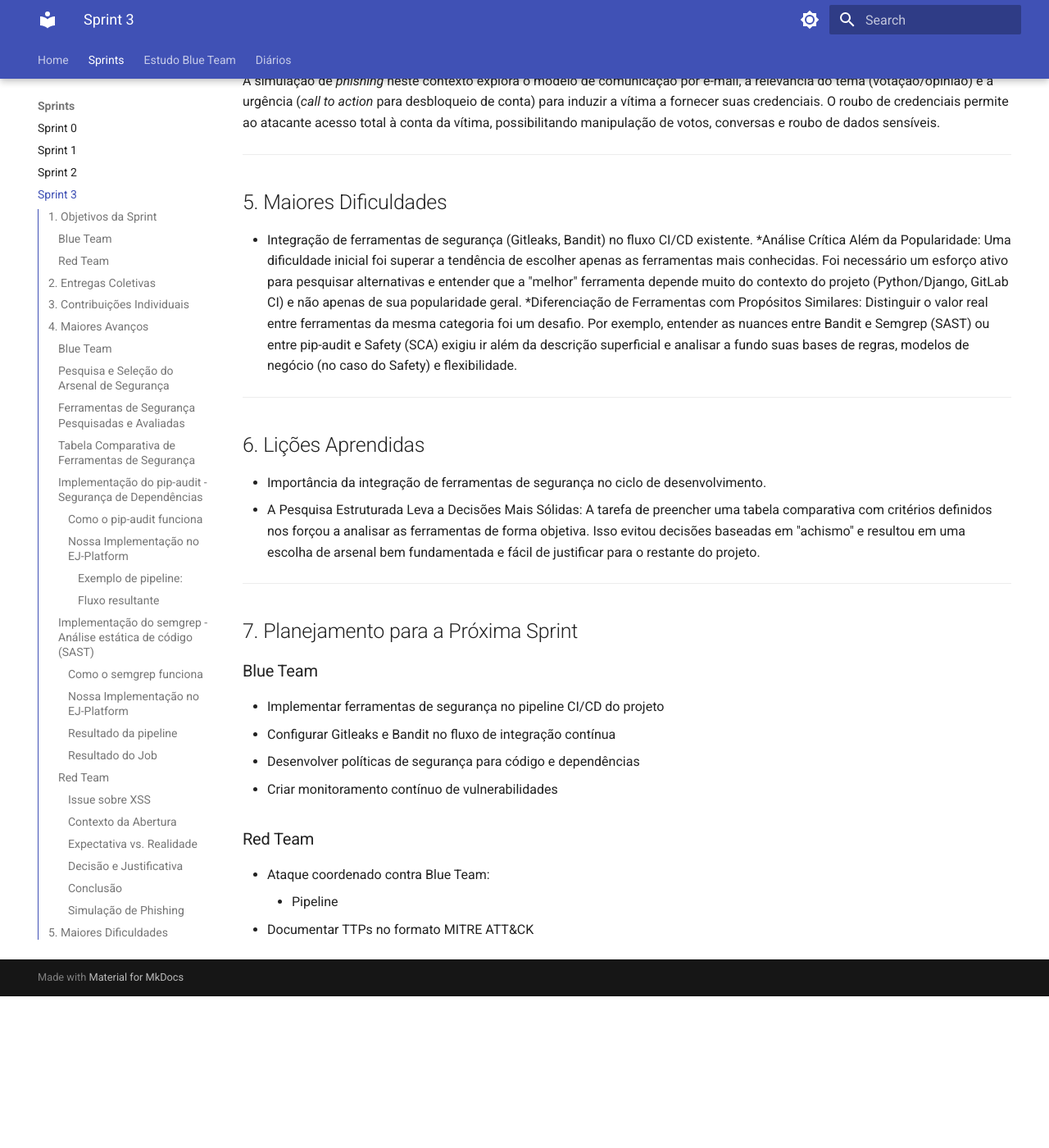
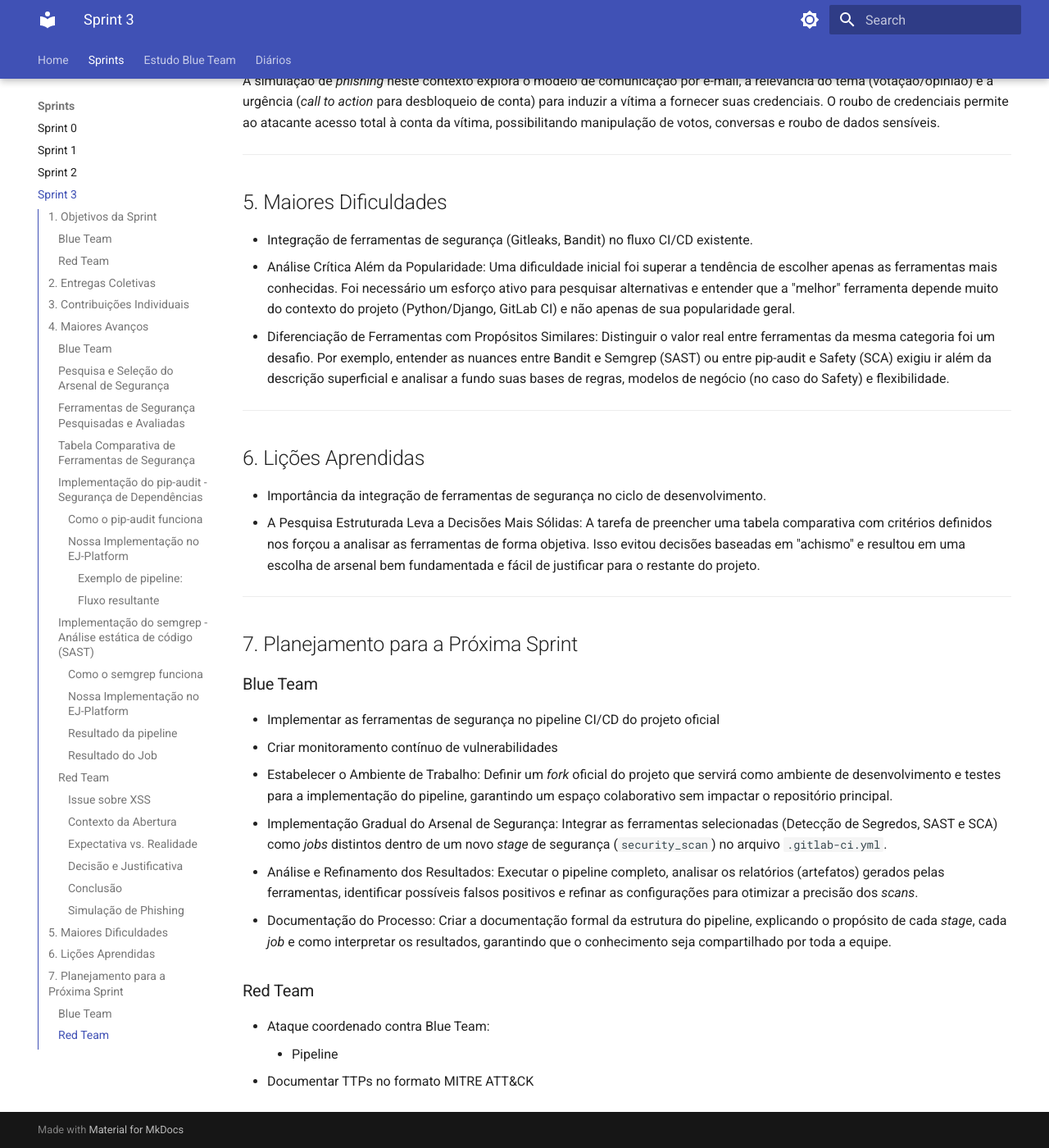
Before and after one commit to unbyytes/GCES, an MkDocs documentation site: the page built from docs/sprints/3.md, in a window 1280 px wide and 1400 px high, scrolled down 10156 px. Shown: the whole window at 82% size. Built offline with MkDocs 1.6.1 and Material for MkDocs 9.7.7, drawn with Linux system fonts in a browser that asks for light colours; before the commit the page ends 11371 px from its top, so only the background shows below that.

Commit message:
doc: Colocando as próximas sprints do blue team

```diff
--- a/docs/sprints/3.md
+++ b/docs/sprints/3.md
@@ -287,8 +287,8 @@
 ## 5. Maiores Dificuldades
 
 * Integração de ferramentas de segurança (Gitleaks, Bandit) no fluxo CI/CD existente.
-*Análise Crítica Além da Popularidade: Uma dificuldade inicial foi superar a tendência de escolher apenas as ferramentas mais conhecidas. Foi necessário um esforço ativo para pesquisar alternativas e entender que a "melhor" ferramenta depende muito do contexto do projeto (Python/Django, GitLab CI) e não apenas de sua popularidade geral.
-*Diferenciação de Ferramentas com Propósitos Similares: Distinguir o valor real entre ferramentas da mesma categoria foi um desafio. Por exemplo, entender as nuances entre Bandit e Semgrep (SAST) ou entre pip-audit e Safety (SCA) exigiu ir além da descrição superficial e analisar a fundo suas bases de regras, modelos de negócio (no caso do Safety) e flexibilidade.
+* Análise Crítica Além da Popularidade: Uma dificuldade inicial foi superar a tendência de escolher apenas as ferramentas mais conhecidas. Foi necessário um esforço ativo para pesquisar alternativas e entender que a "melhor" ferramenta depende muito do contexto do projeto (Python/Django, GitLab CI) e não apenas de sua popularidade geral.
+* Diferenciação de Ferramentas com Propósitos Similares: Distinguir o valor real entre ferramentas da mesma categoria foi um desafio. Por exemplo, entender as nuances entre Bandit e Semgrep (SAST) ou entre pip-audit e Safety (SCA) exigiu ir além da descrição superficial e analisar a fundo suas bases de regras, modelos de negócio (no caso do Safety) e flexibilidade.
 
 ---
 
@@ -302,10 +302,12 @@
 
 ### Blue Team
 
-* Implementar ferramentas de segurança no pipeline CI/CD do projeto
-* Configurar Gitleaks e Bandit no fluxo de integração contínua
-* Desenvolver políticas de segurança para código e dependências
+* Implementar as ferramentas de segurança no pipeline CI/CD do projeto oficial
 * Criar monitoramento contínuo de vulnerabilidades
+* Estabelecer o Ambiente de Trabalho: Definir um *fork* oficial do projeto que servirá como ambiente de desenvolvimento e testes para a implementação do pipeline, garantindo um espaço colaborativo sem impactar o repositório principal.
+* Implementação Gradual do Arsenal de Segurança: Integrar as ferramentas selecionadas (Detecção de Segredos, SAST e SCA) como *jobs* distintos dentro de um novo *stage* de segurança (`security_scan`) no arquivo `.gitlab-ci.yml`.
+* Análise e Refinamento dos Resultados: Executar o pipeline completo, analisar os relatórios (artefatos) gerados pelas ferramentas, identificar possíveis falsos positivos e refinar as configurações para otimizar a precisão dos *scans*.
+* Documentação do Processo: Criar a documentação formal da estrutura do pipeline, explicando o propósito de cada *stage*, cada *job* e como interpretar os resultados, garantindo que o conhecimento seja compartilhado por toda a equipe.
 
 ### Red Team
 
```
